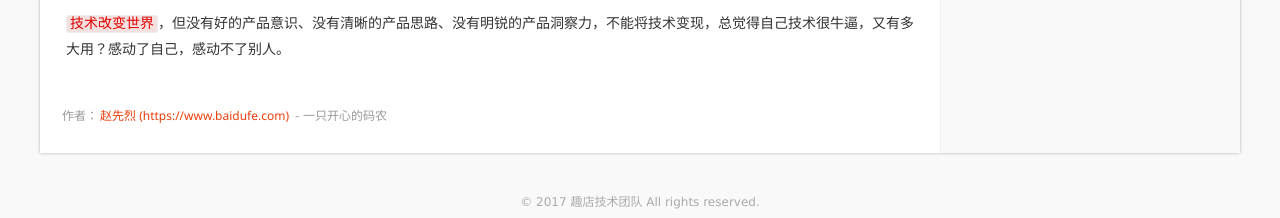
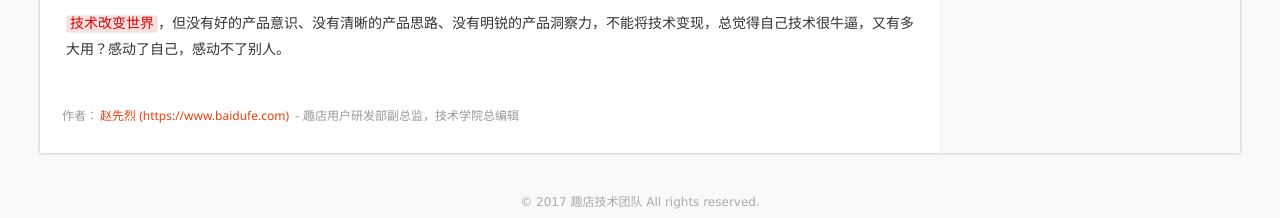
Before and after one commit to qit-team/qit-team.github.io, a Jekyll site: the page built from _posts/2016-01-02-one-way-of-growth-for-tech-engineer.md, in a window 1280 px wide and 900 px high, scrolled down 6138 px. Shown: the part 679-897 px from the top of the window. Built offline with Jekyll 4.4.1, drawn with Linux system fonts in a browser that asks for light colours.

Commit message:
个人信息修改

```diff
--- a/_data/authors.yml
+++ b/_data/authors.yml
@@ -5,7 +5,7 @@
 
 - author: 赵先烈
   url: https://www.baidufe.com
-  intro: 一只开心的码农
+  intro: 趣店用户研发部副总监，技术学院总编辑
   avatar: /public/images/avatar/zhaoxianlie.jpeg
 
 - author: 徐章健
```
